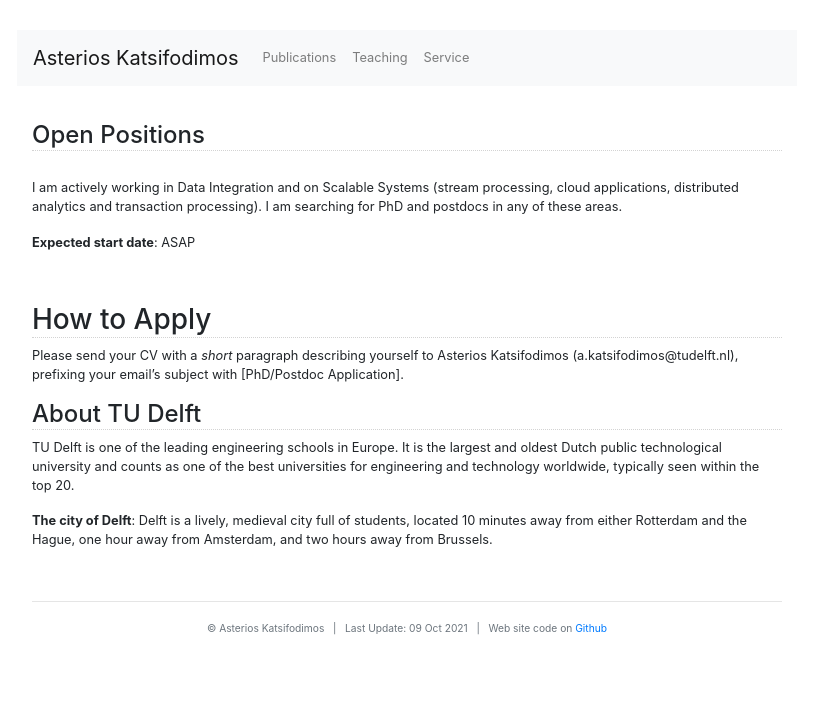
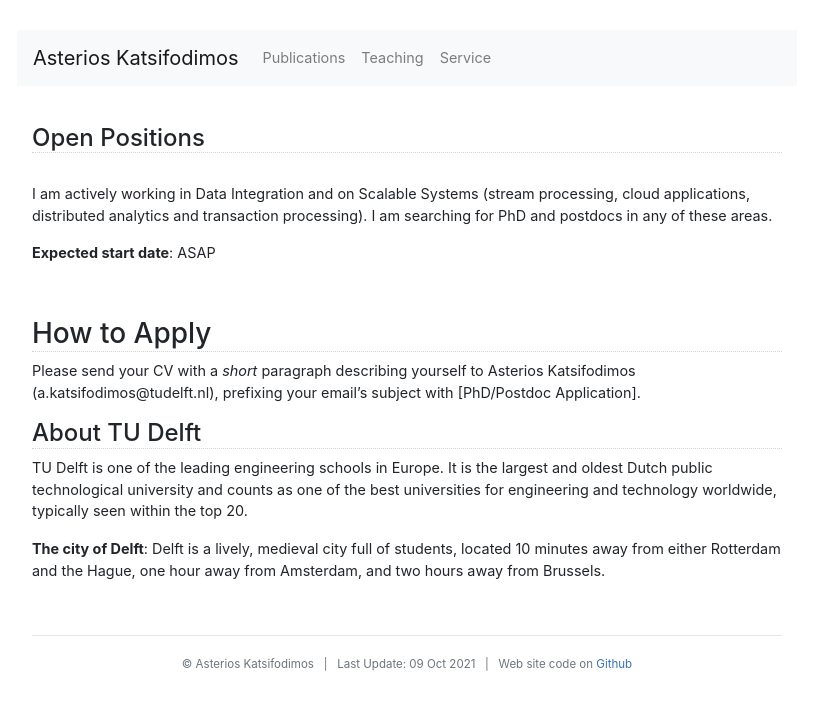
Before and after one commit to omoultosEthTuDelft/web, a Jekyll site: the page built from jobs/index.md, in a window 1280 px wide. Shown: the top 710 px of the page, without its empty margins (233-1046 px from the left). Built offline with Jekyll 4.4.1, drawn with Linux system fonts in a browser that asks for light colours; nearby versions of some CDN libraries.

Commit message:
link color

```diff
--- a/css/theme.css
+++ b/css/theme.css
@@ -1,5 +1,5 @@
 body {
-  font-size: 80%;
+  font-size: 90%;
   padding-bottom: 10px;
 }
 
@@ -40,3 +40,8 @@
 h1, h2 { border-bottom: 1px solid #C0C0C0 }
 
 h3, h4 { border-bottom: 1px dotted #D3D3D3 }
+
+
+a         { color: #3973ac; }
+a:hover   { color: #000; }
+a:visited { color: #3973ac; }
```
Also changed, not shown: index.md (+1 -1 lines), assets/asterios.katsifodimos-2015-color.jpg (deleted), assets/asterios.katsifodimos-2015.jpg (deleted).
